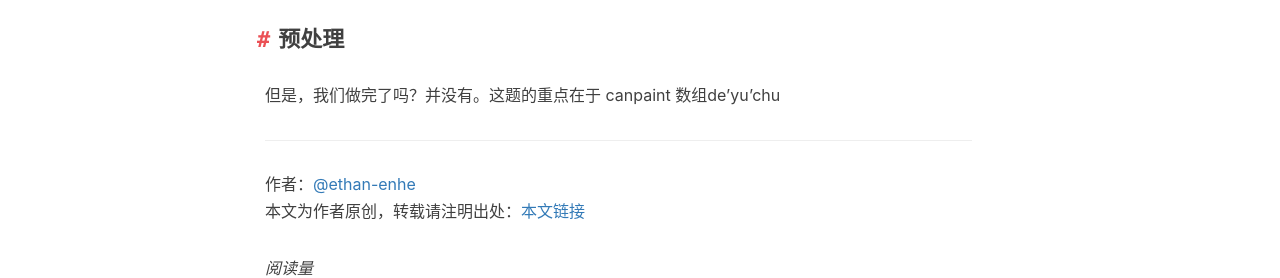
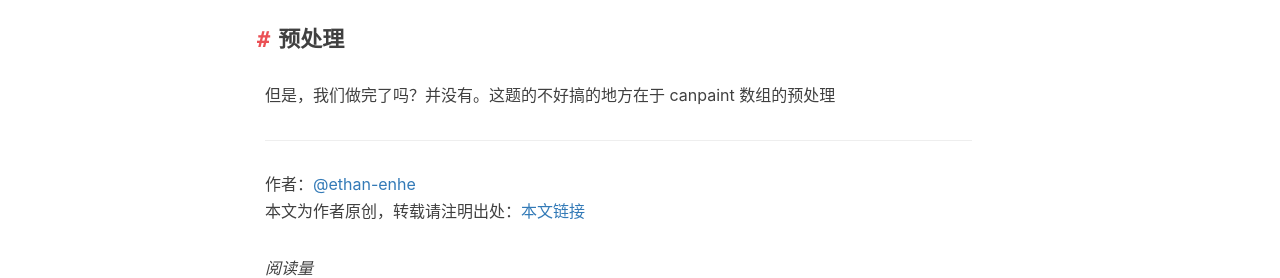
Before and after one commit to ethan-enhe/ethan-enhe.github.io, a Jekyll site: the page built from _posts/2020-08-18-【题解】[APIO2020]T1粉刷墙壁.md, in a window 1280 px wide. Shown: the part 1414-1692 px from the top of the page. Built offline with Jekyll 4.4.1, drawn with Linux system fonts in a browser that asks for light colours; nearby versions of some CDN libraries; comment, search, counter and statistics services are not loaded.

Commit message:
_posts/2020-08-18-【题解】[APIO2020]T1粉刷墙壁.md updated from https://stackedit.io/

```diff
--- a/_posts/2020-08-18-【题解】[APIO2020]T1粉刷墙壁.md
+++ b/_posts/2020-08-18-【题解】[APIO2020]T1粉刷墙壁.md
@@ -43,10 +43,10 @@ while(lastr<N-1){
 
 ## 预处理
 
-但是，我们做完了吗？并没有。这题的重点在于 canpaint 数组de'yu'chu
+但是，我们做完了吗？并没有。这题的不好搞的地方在于 canpaint 数组的预处理
 
 
 <!--stackedit_data:
-eyJoaXN0b3J5IjpbMzI3NzI1ODU3LDQ5NDE3OTYxMCwxOTQ1OD
+eyJoaXN0b3J5IjpbNjUzMDA3NTk1LDQ5NDE3OTYxMCwxOTQ1OD
 Y1MDIzLDgwODE4NDA0Ml19
 -->
```
